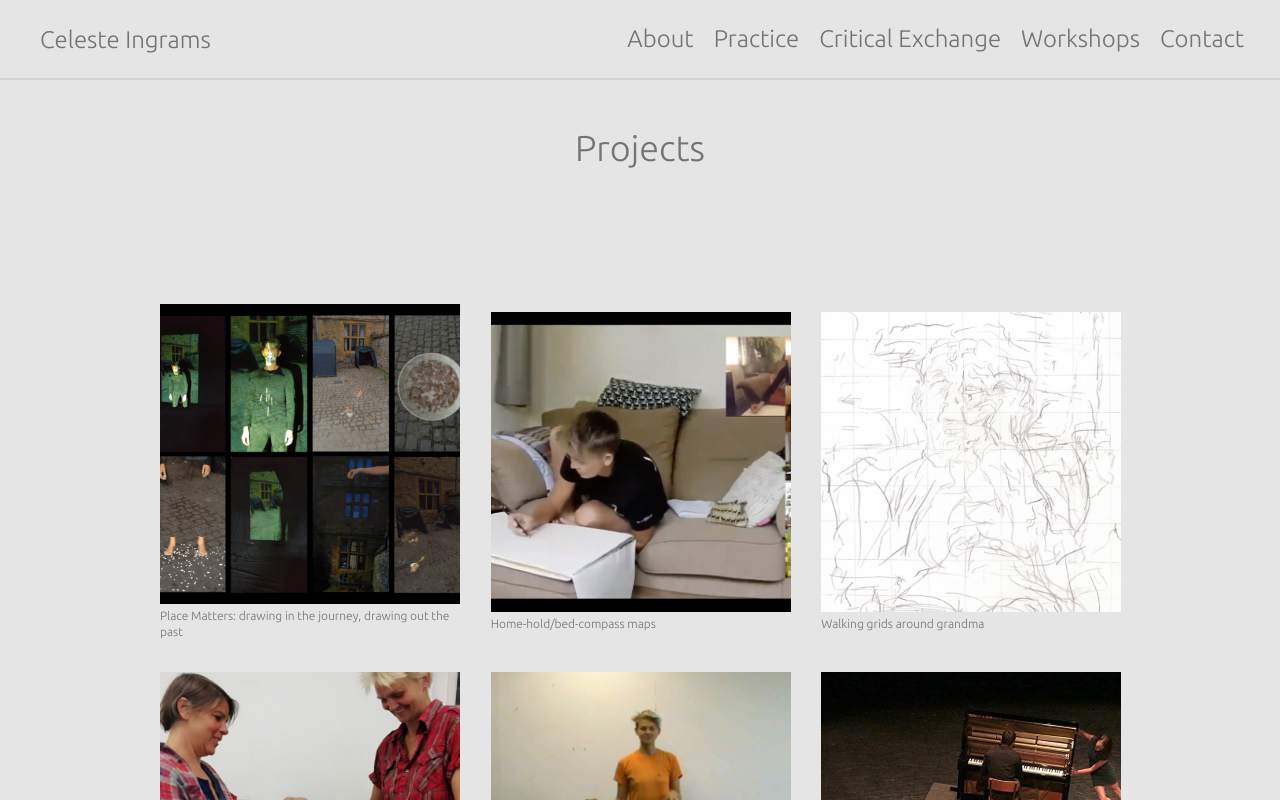
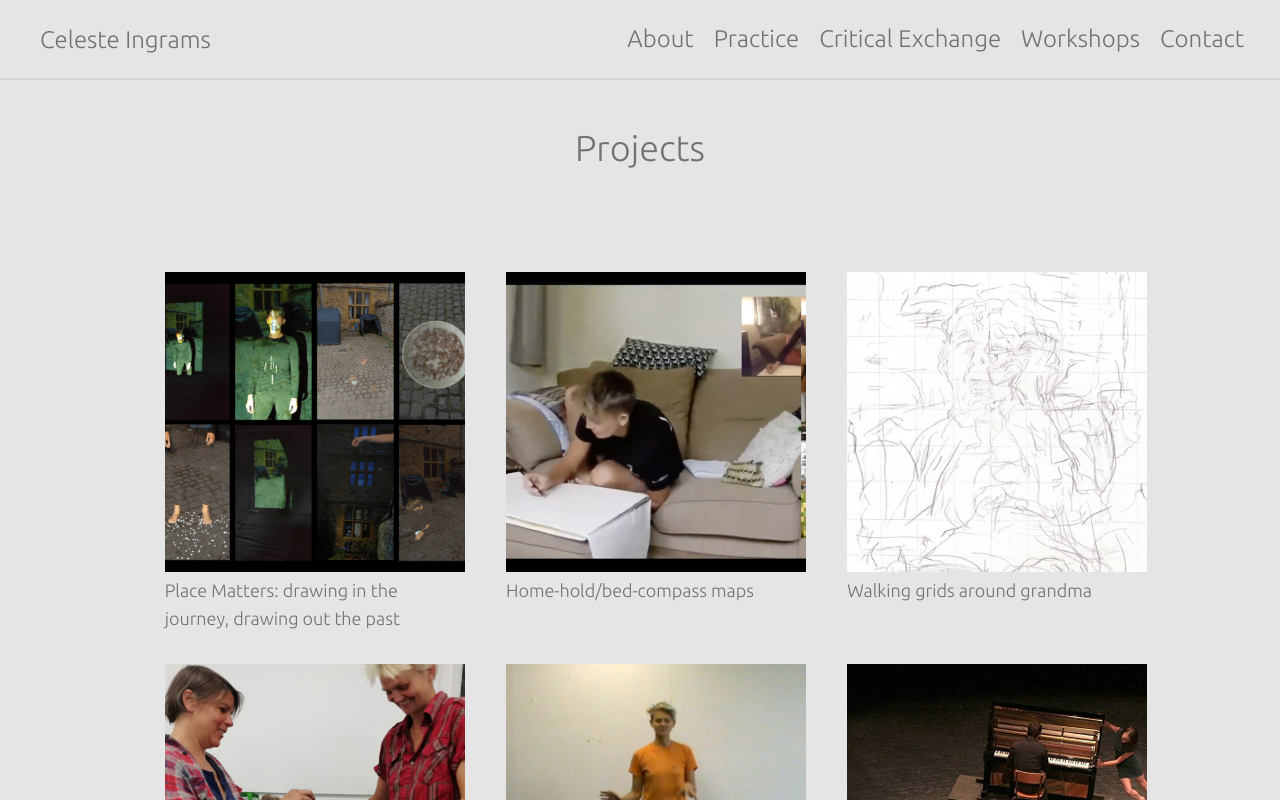
Before and after one commit to VivienIngrams/CelesteIngrams, a Next.js app: page /projects in a window 1280 px wide. Shown: the top 800 px of the page. Built offline with nearby package versions, Linux system fonts and the light colour scheme.

Commit message:
Layout Projects pages

```diff
--- a/app/projects/page.tsx
+++ b/app/projects/page.tsx
@@ -15,11 +15,11 @@ const Projects = () => {
           Projects
         </h1>
       </div>
-      <div className="w-full mx-auto flex flex-col justify-center items-center xs:w-[90vw] md:p-8 lg:pt-20 xl:pt-20 xl:px-20 md:grid md:grid-cols-2 lg:grid-cols-3 ">
+      <div className="w-full pt-8 mx-auto flex flex-col justify-center items-start xs:w-[90vw] md:p-8 lg:pt-20 xl:pt-20 xl:px-20 md:grid md:grid-cols-2 xl:grid-cols-3 gap-8">
         {projects.map((project) => (
-          <Link href={project.url} key={project.id}>
-            <div className="flex flex-col my-4 "></div>
-            <div className="relative h-[200px] w-[200px] xs:w-[300px] xs:h-[300px] 2xl:w-[350px] 2xl:h-[650px] ">
+          <Link href={project.url} key={project.id} className="mx-auto ">
+
+            <div className="relative h-[200px] w-[200px] xs:w-[300px] xs:h-[300px] 2xl:w-[350px] 2xl:h-[350px] ">
               <Image
                 src={project.images[0]}
                 alt={project.title}
@@ -29,7 +29,7 @@ const Projects = () => {
               />
             </div>
               <div className="mt-1 w-[200px] xs:w-[300px] 2xl:w-[350px]">
-                <h2 className=" text-xs font-light">
+                <h2 className=" text-xs xs:text-sm md:text-lg font-light">
                   {project.title}
                 </h2>
               </div>
```
